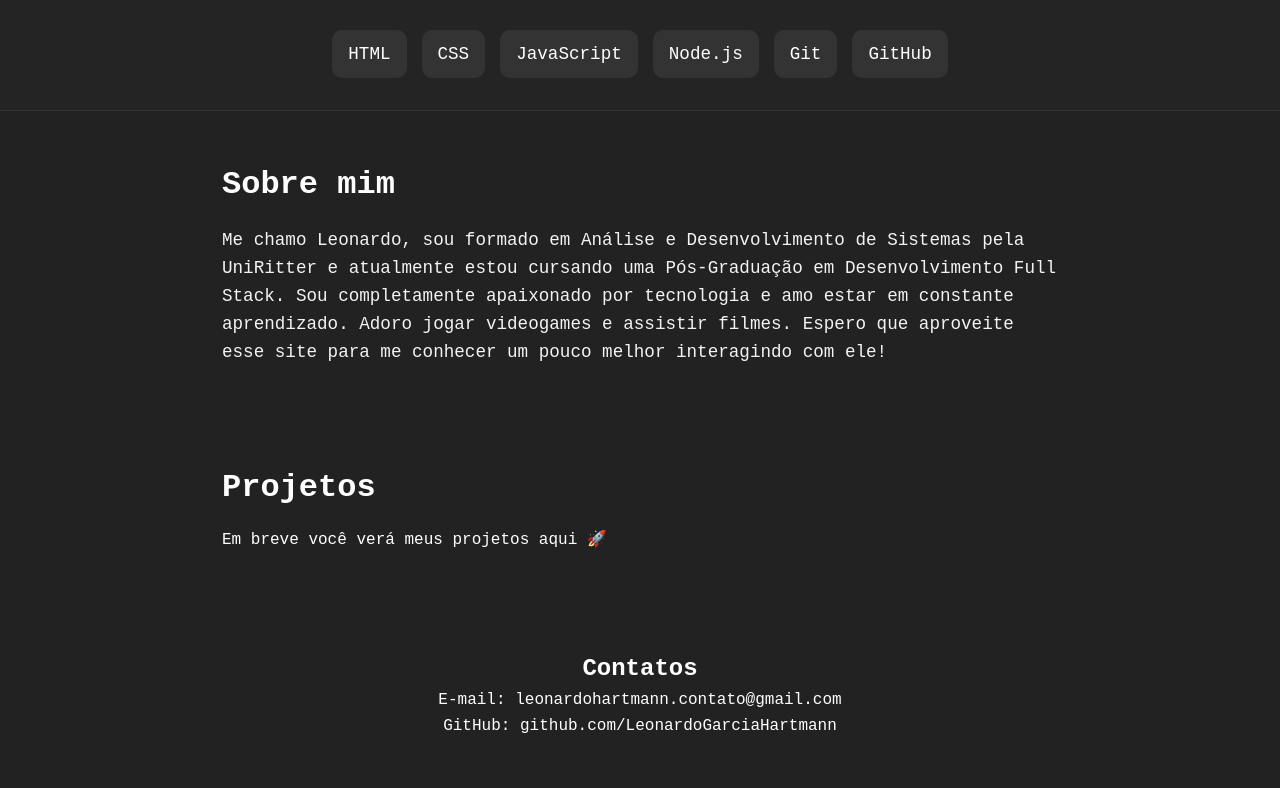
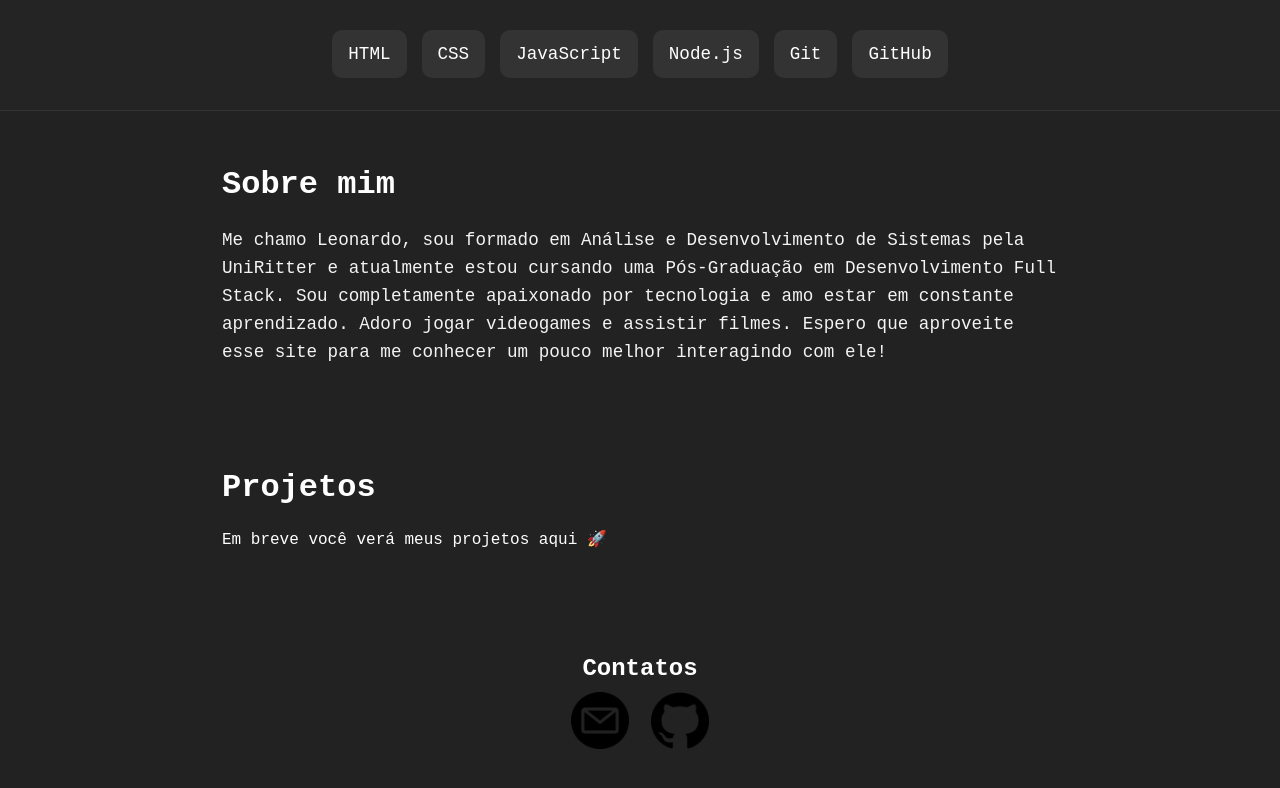
Before and after one commit to LeonardoGarciaHartmann/Portfolio, a plain HTML site: page index.htm in a window 1280 px wide. Shown: the part 462-1250 px from the top of the page. Drawn offline with Linux system fonts and the light colour scheme.

Commit message:
Imagens para redirecionamento nos contatos ao inves de texto

```diff
--- a/index.htm
+++ b/index.htm
@@ -1,5 +1,6 @@
 <!DOCTYPE html>
 <html lang="pt-br">
+
 <head>
   <meta charset="UTF-8" />
   <meta name="viewport" content="width=device-width, initial-scale=1.0" />
@@ -51,8 +52,15 @@
 
   <section id="contatos">
     <h2>Contatos</h2>
-    <a href="mailto:leonardohartmann.contato@gamil.com">E-mail: leonardohartmann.contato@gmail.com</a>
-    <a href="https://github.com/LeonardoGarciaHartmann">GitHub: github.com/LeonardoGarciaHartmann</a>
+    <div class="contatos-icones">
+      <a href="mailto:leonardohartmann.contato@gamil.com">
+        <img src="./img/o-email.png" alt="E-mail">
+      </a>
+      <a href="https://github.com/LeonardoGarciaHartmann">
+        <img src="./img/github.png" alt="GitHub">
+      </a>
+    </div>
   </section>
 </body>
+
 </html>
--- a/styles.css
+++ b/styles.css
@@ -115,15 +115,26 @@ body {
   margin-bottom: 15px;
 }
 #contatos{
-  justify-items: center;
   margin: 0 auto;
   padding: 3em 2em;
+  text-align: center;
 }
-#contatos a{
+.contatos-icones{
+  display: flex;
+  justify-content: center;
+  align-items: center;
+  gap: 1em;
+}
+.contatos-icones a{
   display: flex;
   text-decoration: none;
   color: white;
   align-items: center;
+}
+.contatos-icones img{
+  width: 4em;
+  height: 4em;
+  padding: 0.2em;
 }
 @media (max-width: 600px) {
   #cabecalho {
```
Also changed, not shown: img/github.png (added), img/o-email.png (added), img/whatsapp.png (added).
